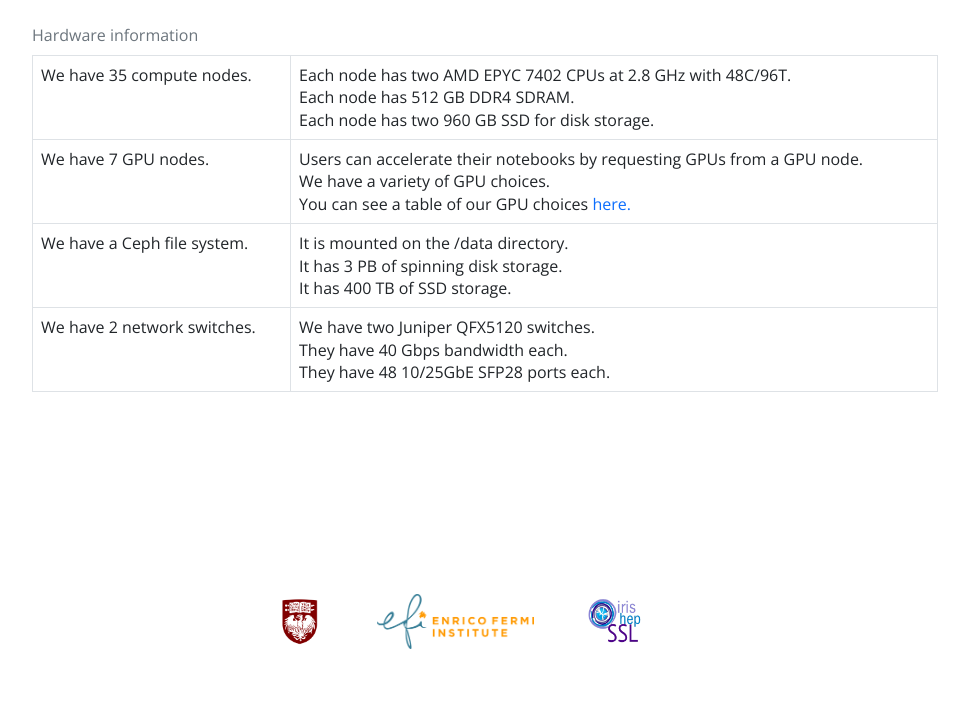
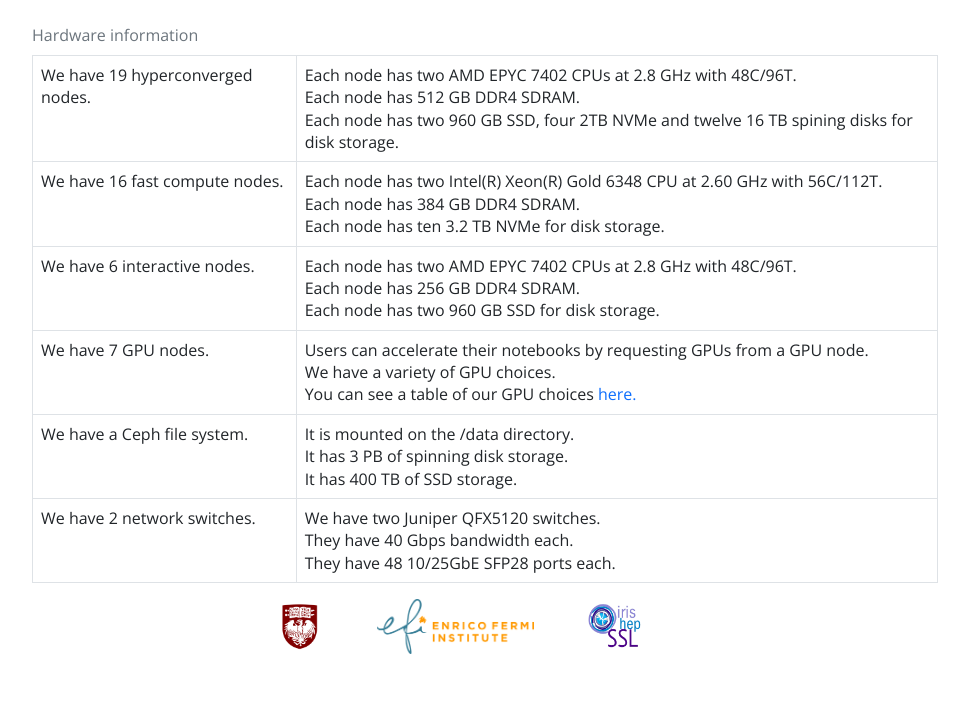
Before and after one commit to maniaclab/af-portal, a Python web app: template portal/templates/hardware.html in a window 1280 px wide. Shown: the part 99-800 px from the top of the page, without its empty margins (155-1124 px from the left). Run offline with Jinja, Linux system fonts and the light colour scheme; the template is opened without the code that fills it, so the values that code supplies are empty.

Commit message:
seperate compute nodes into hyperconvered and fast compute nodes, add interactive nodes

```diff
--- a/portal/templates/hardware.html
+++ b/portal/templates/hardware.html
@@ -19,11 +19,31 @@
             <table class="table table-bordered caption-top">
                 <caption>Hardware information</caption>
                 <tr>
-                    <td>We have 35 compute nodes.</td>
+                    <td>We have 19 hyperconverged nodes.</td>
                     <td>
                         <ul class="list-unstyled mb-0">
                             <li>Each node has two AMD EPYC 7402 CPUs at 2.8 GHz with 48C/96T.</li>
                             <li>Each node has 512 GB DDR4 SDRAM.</li>
+                            <li>Each node has two 960 GB SSD, four 2TB NVMe and twelve 16 TB spining disks for disk storage.</li>
+                        </ul>
+                    </td>
+                </tr>
+                <tr>
+                    <td>We have 16 fast compute nodes.</td>
+                    <td>
+                        <ul class="list-unstyled mb-0">
+                            <li>Each node has two Intel(R) Xeon(R) Gold 6348 CPU at 2.60 GHz with 56C/112T.</li>
+                            <li>Each node has 384 GB DDR4 SDRAM.</li>
+                            <li>Each node has ten 3.2 TB NVMe for disk storage.</li>
+                        </ul>
+                    </td>
+                </tr>
+                <tr>
+                    <td>We have 6 interactive nodes.</td>
+                    <td>
+                        <ul class="list-unstyled mb-0">
+                            <li>Each node has two AMD EPYC 7402 CPUs at 2.8 GHz with 48C/96T.</li>
+                            <li>Each node has 256 GB DDR4 SDRAM.</li>
                             <li>Each node has two 960 GB SSD for disk storage.</li>
                         </ul>
                     </td>
```
